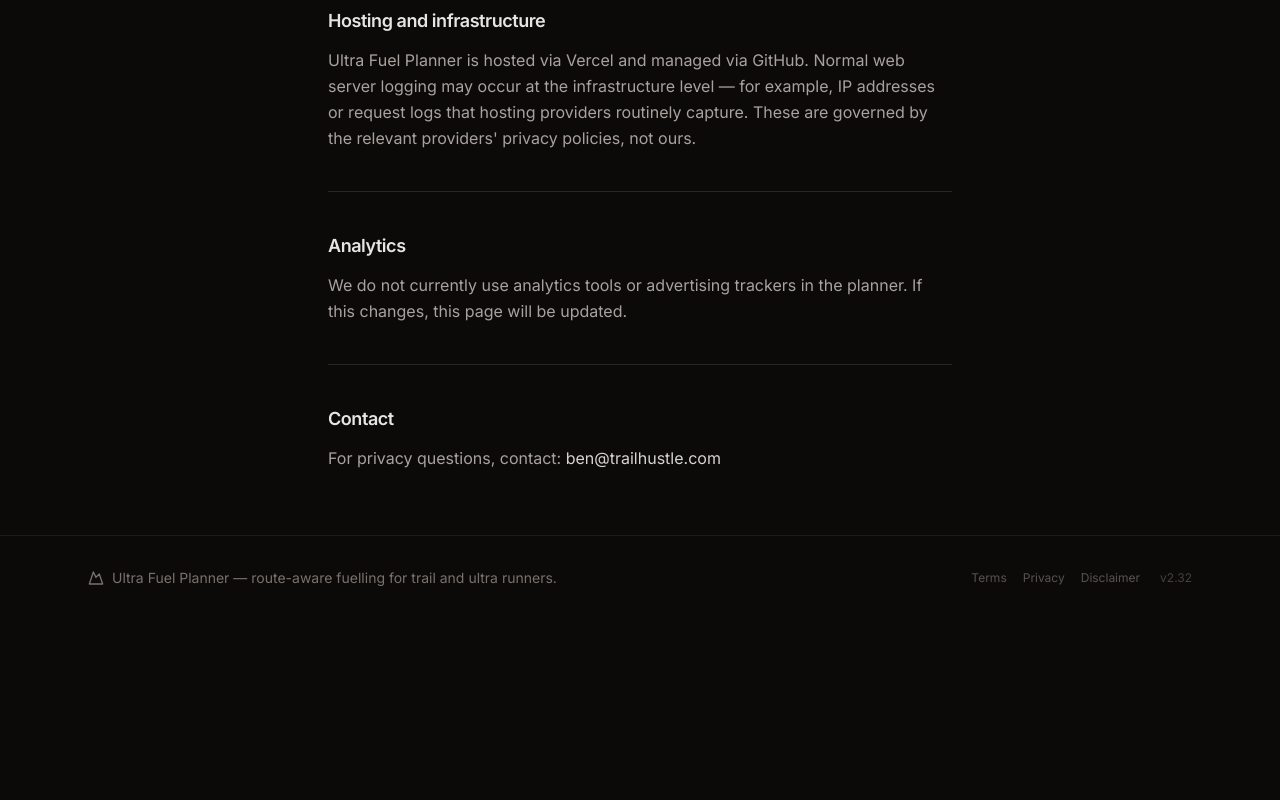
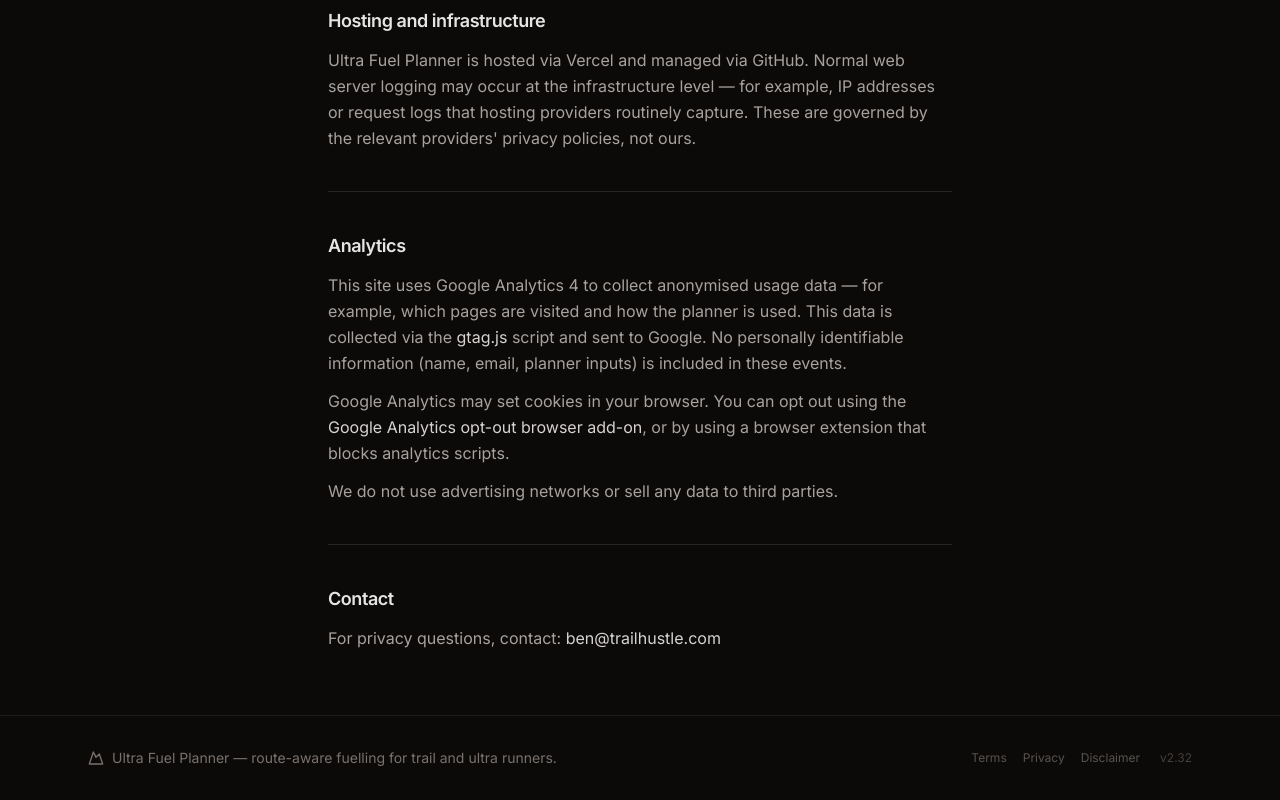
Before and after one commit to 667y85994g-cmyk/ultra-fuel-planner, a Next.js app in the folder ultra-fuel-planner/: page /privacy in a window 1280 px wide. Shown: the part 1280-2080 px from the top of the page. Before the commit the page ends 1900 px from the top, so only its background shows below. Built offline with nearby package versions, Linux system fonts and the light colour scheme; no server answers.

Commit message:
privacy update

```diff
--- a/ultra-fuel-planner/src/app/privacy/page.tsx
+++ b/ultra-fuel-planner/src/app/privacy/page.tsx
@@ -109,8 +109,28 @@ export default function PrivacyPage() {
           <section>
             <h2 className="text-lg font-semibold text-stone-200 mb-3">Analytics</h2>
             <p>
-              We do not currently use analytics tools or advertising trackers in
-              the planner. If this changes, this page will be updated.
+              This site uses Google Analytics 4 to collect anonymised usage data —
+              for example, which pages are visited and how the planner is used. This
+              data is collected via the{" "}
+              <span className="text-stone-300">gtag.js</span> script and sent to
+              Google. No personally identifiable information (name, email, planner
+              inputs) is included in these events.
+            </p>
+            <p className="mt-3">
+              Google Analytics may set cookies in your browser. You can opt out
+              using the{" "}
+              <a
+                href="https://tools.google.com/dlpage/gaoptout"
+                target="_blank"
+                rel="noopener noreferrer"
+                className="text-stone-300 hover:text-stone-100 transition-colors"
+              >
+                Google Analytics opt-out browser add-on
+              </a>
+              , or by using a browser extension that blocks analytics scripts.
+            </p>
+            <p className="mt-3">
+              We do not use advertising networks or sell any data to third parties.
             </p>
           </section>
 
```
